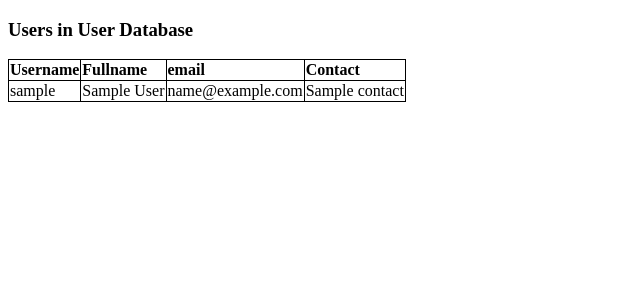
After one commit to swaaz/prycey, a Flask app: page /users in a window 1280 px wide. The commit adds this page. Shown: the top 300 px of the page, without its empty margins (0-640 px from the left). Run offline with Flask 2, Linux system fonts and the light colour scheme; a database or web service that is not in the repository returns one stand-in record (values such as "Sample title").

Commit message:
Added search query and list users

```diff
--- a/api/main.py
+++ b/api/main.py
@@ -95,5 +95,10 @@ def search():
     return render_template("search.html", items=results)
 
 
+@app.route('/users')
+def render_users():
+    return render_template("users.html", users=users.find())
+
+
 if __name__ == '__main__':
     app.run(debug=True, host='0.0.0.0')
--- /dev/null
+++ b/api/templates/users.html
@@ -0,0 +1,26 @@
+{% extends "layout.html" %}
+
+{% block body %}
+
+    <h3>Users in User Database</h3>
+
+    <table style="border: 1px solid black; text-align: left;border-collapse: collapse;">
+        <tr style="border: 1px solid black;">
+            <th style="border: 1px solid black;">Username</th>
+            <th style="border: 1px solid black;">Fullname</th>
+            <th style="border: 1px solid black;">email</th>
+            <th style="border: 1px solid black;">Contact</th>
+        </tr>
+
+        {% for user in users %}
+            <tr style="border: 1px solid black;">
+                <td style="border: 1px solid black;">{{user["username"]}}</td>
+                <td style="border: 1px solid black;">{{user["full_name"]}}</td>
+                <td style="border: 1px solid black;">{{user["email"]}}</td>
+                <td style="border: 1px solid black;">{{user["contact"]}}</td>
+            </tr>
+        {% endfor %}
+
+    </table>
+
+{% endblock %}
```
Also changed, not shown: api/templates/index.html (+4 -3 lines), api/templates/search.html (+9 -2 lines), 1 other file.
